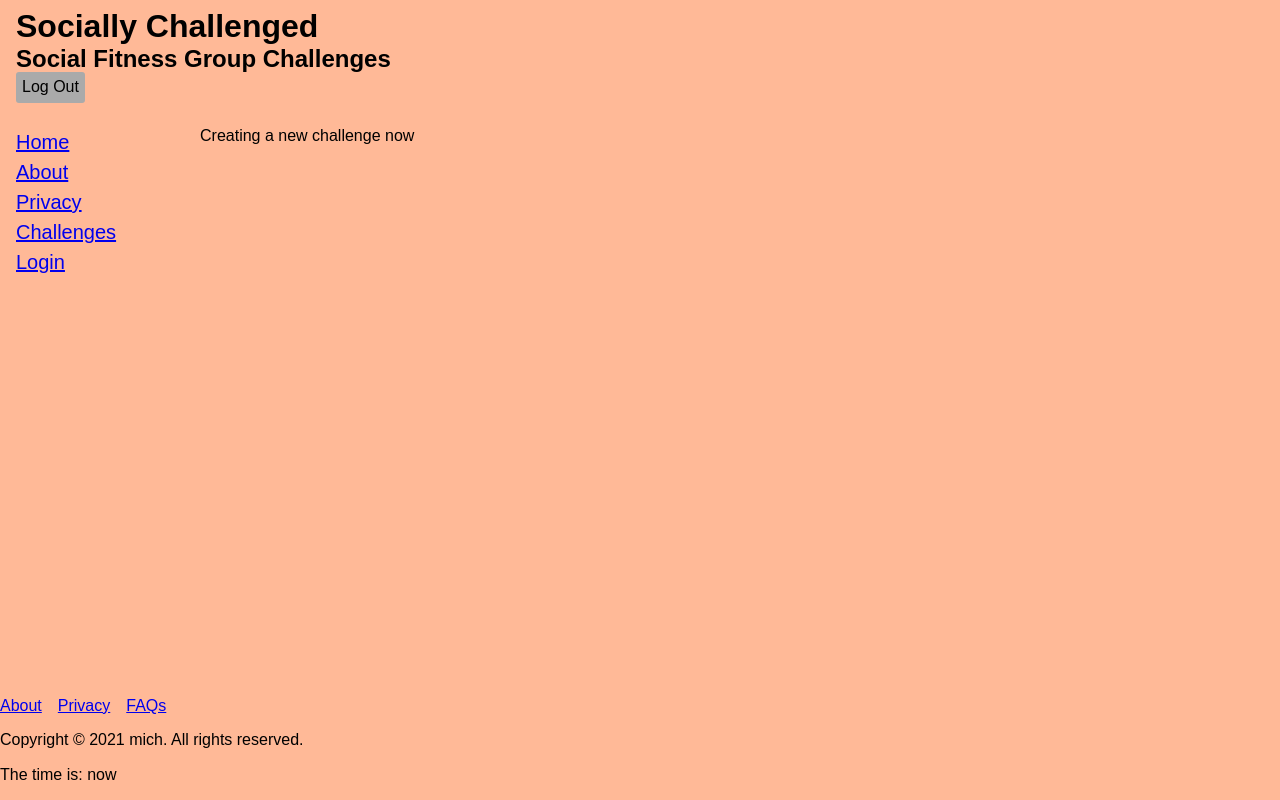
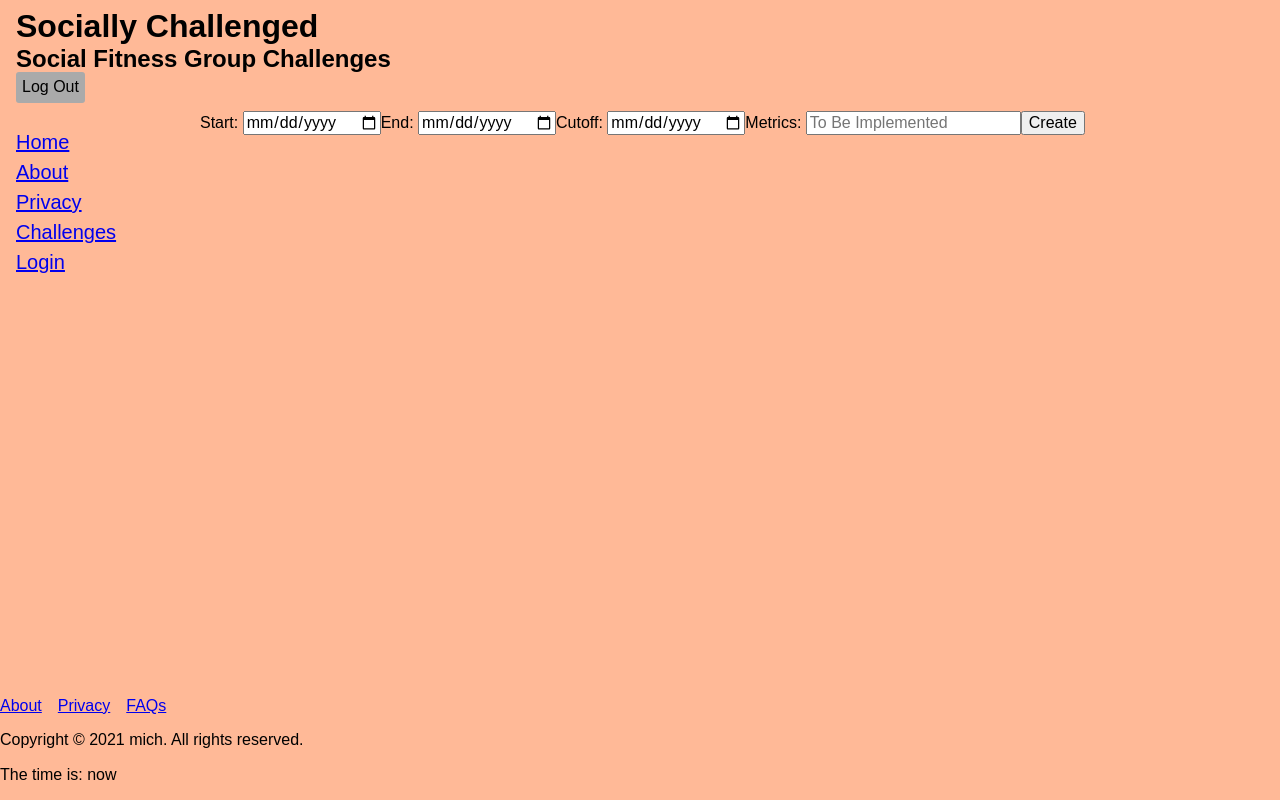
Before and after one commit to mich-cook/socially-challenged, a React app in the folder fe/: page /challenge/new in a window 1280 px wide. Built offline with nearby package versions, Linux system fonts and the light colour scheme; no server answers; sample sign-in values are in the browser's storage.

Commit message:
use the challenge form on the new challenge page to create new challenges

```diff
--- a/fe/src/pages/new-challenge.js
+++ b/fe/src/pages/new-challenge.js
@@ -1,14 +1,32 @@
 import React, { useEffect } from "react";
 import { useMutation, gql } from "@apollo/client";
 
-export default () => {
+import ChallengeForm from "../components/ChallengeForm.js";
+
+const GQLCreateChallenge = gql`
+  mutation newChallenge($start: String!, $end: String!, $cutoff: String!, $metrics: String!) {
+    newChallenge(start: $start, end: $end, cutoff: $cutoff, metrics: $metrics) {
+      id
+    }
+  }
+`;
+
+export default props => {
 
   useEffect(() => {
     document.title = `Socially Challenged | New Challenge`;
   });
 
-  return (
-    <p>Creating a new challenge now</p>
-  );
+  // TODO: BUG: clicking on challenges in the nav after this doesn't show the new challenge
+  const [ data, { loading, error }] = useMutation(GQLCreateChallenge, {
+    "onCompleted": data => {
+      props.history.push(`/challenge/${data.newChallenge.id}`);
+    }
+  });
+
+  if (loading === true) return <p>Loading</p>;
+  if (error !== undefined) return <p>Uh oh time.</p>;
+
+  return <ChallengeForm action={data} />;
 
 };
```
